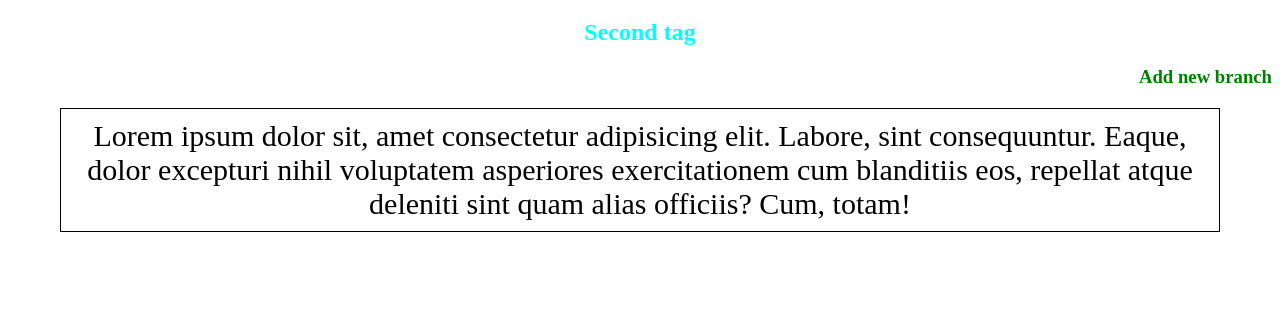
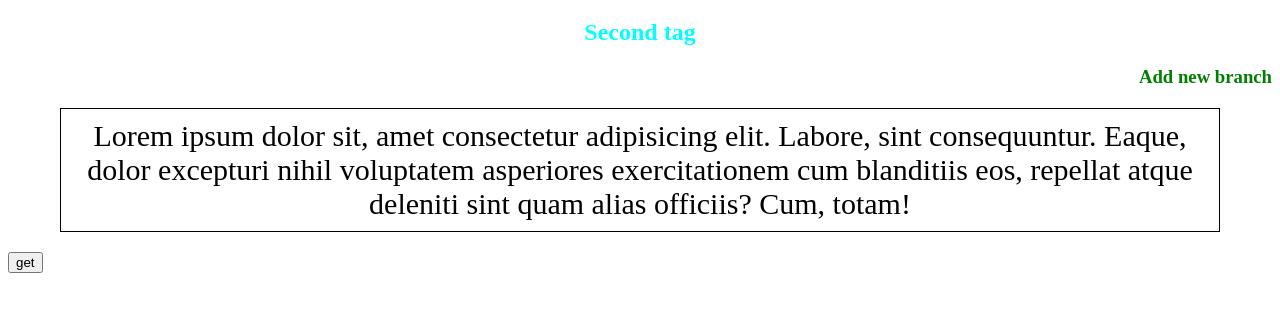
Before and after one commit to mariana-00b/js-advance, a plain HTML site: page index.html in a window 1280 px wide. Shown: the part 61-372 px from the top of the page. Drawn offline with Linux system fonts and the light colour scheme.

Commit message:
commit from vs

```diff
--- a/index.html
+++ b/index.html
@@ -15,6 +15,7 @@
     <p>Lorem ipsum dolor sit, amet consectetur adipisicing elit. Labore, sint consequuntur. Eaque, dolor excepturi nihil
         voluptatem asperiores exercitationem cum blanditiis eos, repellat atque deleniti sint quam alias officiis? Cum,
         totam!</p>
+        <button>get</button>
 </body>
 
 </html>
```
